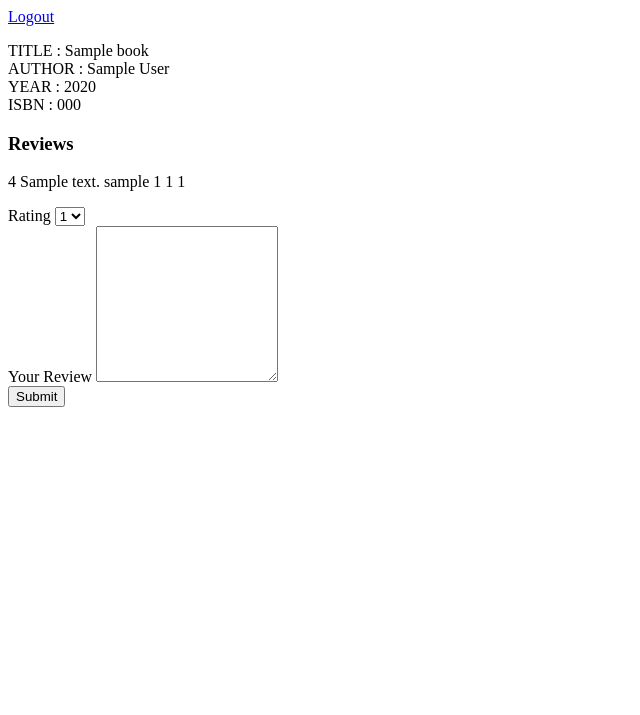
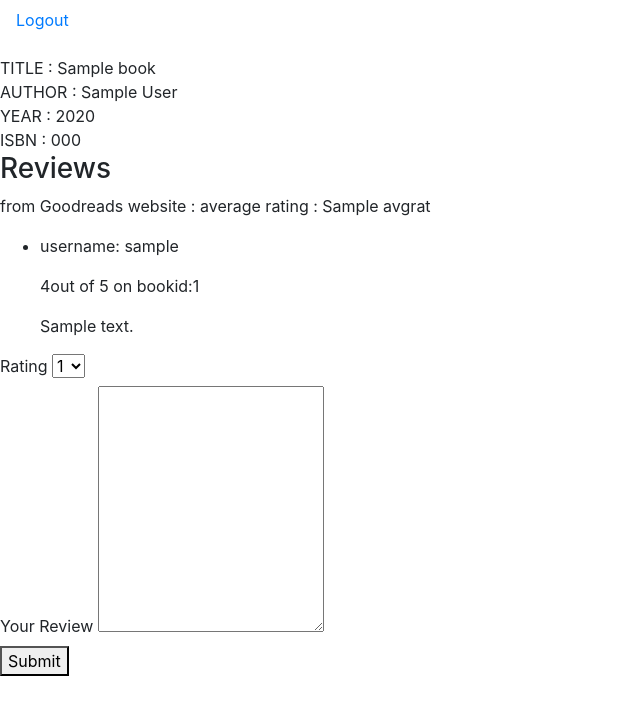
Before and after one commit to AbhinavBajimaya/projectBooks, a Flask app: template templates/bookinfo.html in a window 1280 px wide. Shown: the top 715 px of the page, without its empty margins (0-640 px from the left). Run offline with Flask 2, Linux system fonts and the light colour scheme; the template is opened without the code that fills it: most values are stand-ins (such as "Sample title", 1, 10 or a date in 2020); parts of the project's set-up code (start-up, migrations or seed data) failed here and were passed over; some libraries are stand-ins or nearby versions.

Commit message:
complete

```diff
--- a/application.py
+++ b/application.py
@@ -130,10 +130,15 @@ def booklist():
 
 @app.route("/bookinfo/<int:book_id>",methods=['POST','GET'])
 def bookinfo(book_id):
+    isbn=db.execute("SELECT isbn FROM books WHERE id=:book_id",{"book_id":book_id})
+    res = requests.get("https://www.goodreads.com/book/review_counts.json", params={"key": "Ul9yBdLyfBifGakeK7p1Ug", "isbns": isbn}).json()
+    avgrat=res["books"][0]["average_rating"]
+
+
     if "username" in session and request.method=="GET":
         book=db.execute("SELECT * FROM books WHERE id=:book_id",{"book_id":book_id}).fetchone()
-        reviews=db.execute("SELECT * FROM reviews JOIN users ON reviews.user_id=users.id JOIN books ON reviews.book_id=books.id WHERE book_id=:book_id", {"book_id":book_id}).fetchall()
-        return render_template("bookinfo.html",book=book,reviews=reviews)
+        reviews=db.execute("SELECT reviews.id AS ida, * FROM reviews JOIN users ON reviews.user_id=users.id JOIN books ON reviews.book_id=books.id WHERE book_id=:book_id", {"book_id":book_id}).fetchall()
+        return render_template("bookinfo.html",book=book,reviews=reviews,avgrat=avgrat)
     if request.method=="POST":
         user_id=session["user_id"]
         user_review=request.form.get("review")
@@ -148,10 +153,9 @@ def bookinfo(book_id):
             {"user_id":user_id,"book_id":book_id,"rating":user_rating,"review":user_review})
         db.commit()
         book=db.execute("SELECT * FROM books WHERE id=:book_id",{"book_id":book_id}).fetchone()
-        reviews=db.execute("SELECT * FROM reviews JOIN users ON reviews.user_id=users.id JOIN books ON reviews.book_id=books.id WHERE book_id=:book_id",{"book_id":book_id}).fetchall()
+        reviews=db.execute("SELECT reviews.id AS ida, * FROM reviews JOIN users ON reviews.user_id=users.id JOIN books ON reviews.book_id=books.id WHERE book_id=:book_id",{"book_id":book_id}).fetchall()
 
-        return render_template("bookinfo.html",book=book,reviews=reviews)
-
+        return render_template("bookinfo.html",book=book,reviews=reviews,avgrat=avgrat)
 
     else:
         return redirect(url_for('login'))
--- a/templates/base.html
+++ b/templates/base.html
@@ -3,7 +3,7 @@
 <head>
     <meta charset="UTF-8">
     <meta name="viewport" content="width=device-width, initial-scale=1.0">
-    <!--<link rel="stylesheet" href="https://stackpath.bootstrapcdn.com/bootstrap/4.1.3/css/bootstrap.min.css" integrity="sha384-MCw98/SFnGE8fJT3GXwEOngsV7Zt27NXFoaoApmYm81iuXoPkFOJwJ8ERdknLPMO" crossorigin="anonymous">-->
+    <link rel="stylesheet" href="https://stackpath.bootstrapcdn.com/bootstrap/4.1.3/css/bootstrap.min.css" integrity="sha384-MCw98/SFnGE8fJT3GXwEOngsV7Zt27NXFoaoApmYm81iuXoPkFOJwJ8ERdknLPMO" crossorigin="anonymous">
     <title>{% block tabheading %}{% endblock %}
     </title>
 </head>
--- a/templates/base1.html
+++ b/templates/base1.html
@@ -3,7 +3,7 @@
 <head>
     <meta charset="UTF-8">
     <meta name="viewport" content="width=device-width, initial-scale=1.0">
-    <!--<link rel="stylesheet" href="https://stackpath.bootstrapcdn.com/bootstrap/4.1.3/css/bootstrap.min.css" integrity="sha384-MCw98/SFnGE8fJT3GXwEOngsV7Zt27NXFoaoApmYm81iuXoPkFOJwJ8ERdknLPMO" crossorigin="anonymous">-->
+    <link rel="stylesheet" href="https://stackpath.bootstrapcdn.com/bootstrap/4.1.3/css/bootstrap.min.css" integrity="sha384-MCw98/SFnGE8fJT3GXwEOngsV7Zt27NXFoaoApmYm81iuXoPkFOJwJ8ERdknLPMO" crossorigin="anonymous">
     <title>{% block tabheading %}{% endblock %}
     </title>
 </head>
--- a/templates/bookinfo.html
+++ b/templates/bookinfo.html
@@ -15,11 +15,22 @@
     </div>
 
     <h3>Reviews</h3>
+    <p>from Goodreads website : average rating : {{avgrat}}</p>
     <div>
-        {% for review in reviews %}
-       {{review.rating }} {{review.review}} {{review.username}}  {{review.book_id}} {{review.user_id}} {{review.id}}<br>
-        {% endfor %}
 
+        <ul>
+            {% for review in reviews %}
+            <li>
+                <div>
+                    <p>username: {{review.username}} </p>
+                    <p>{{review.rating }}out of 5 on bookid:{{review.book_id}}</p>
+                    <p>{{review.review}}</p>
+
+                </div>
+
+            </li>
+            {% endfor %}
+        </ul>
 
     </div>
 </p>
```
Also changed, not shown: 6 other files.
